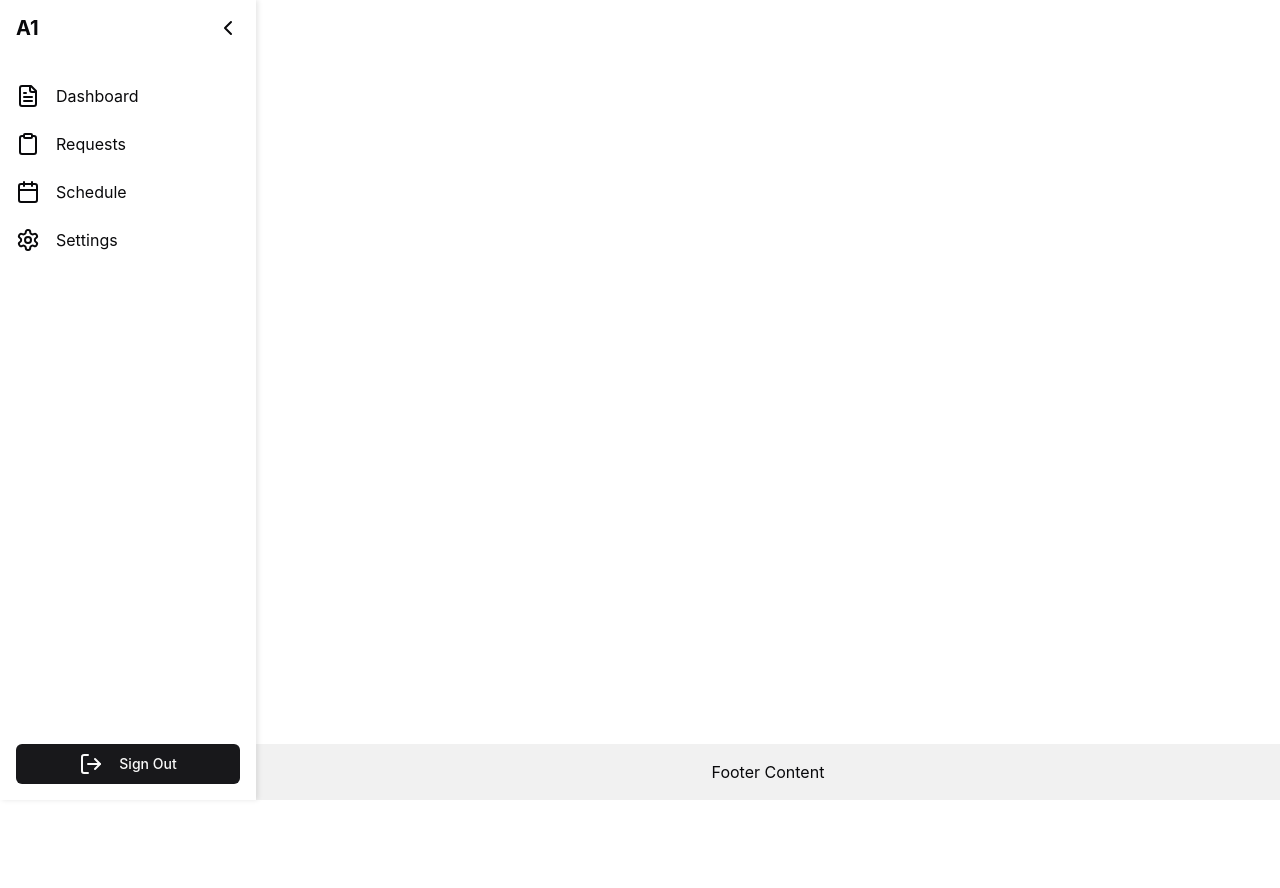
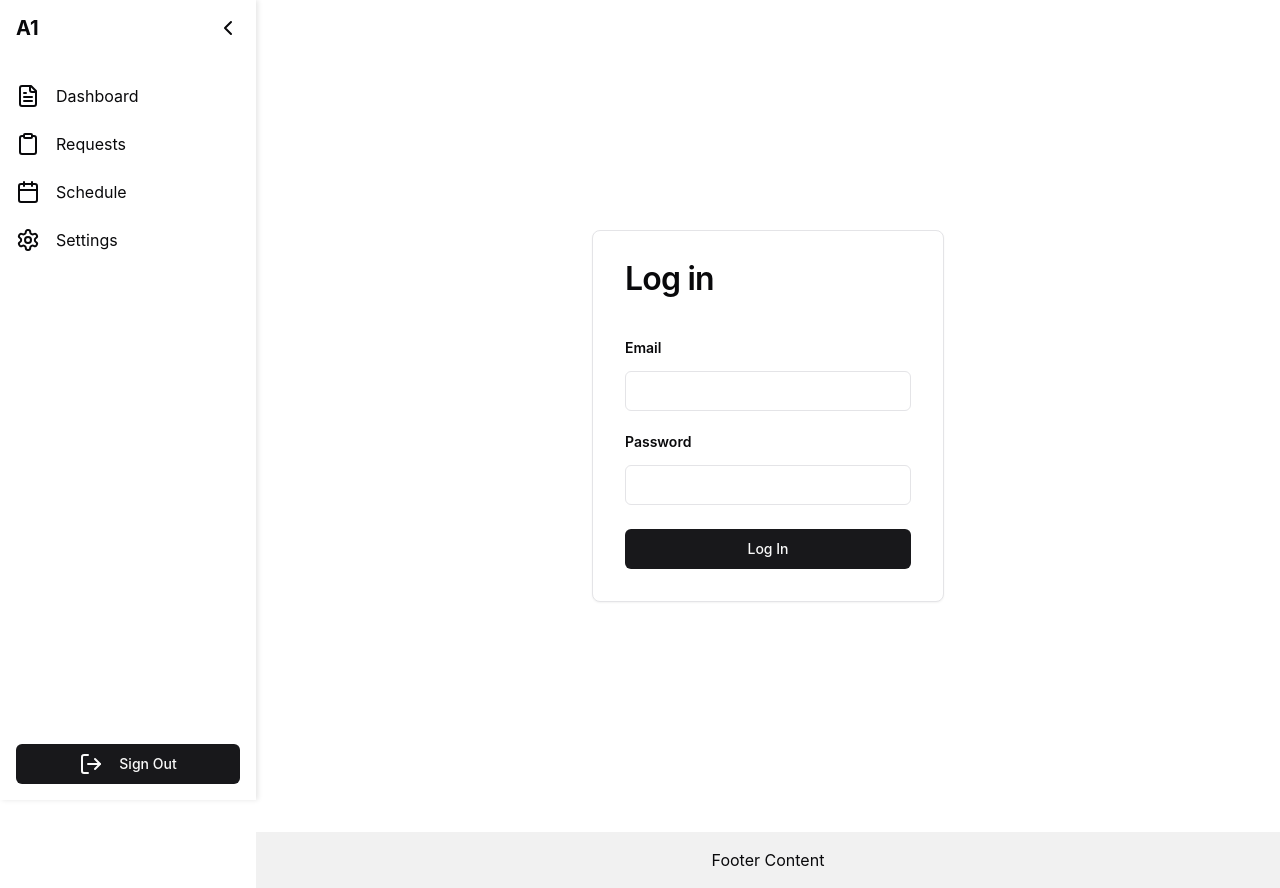
Before and after one commit to Jonathanxjt/A1-Remote, a React (Vite) app in the folder a1/: page /login in a window 1280 px wide. Before the commit the page ends 800 px from the top, so only its background shows below. Built offline with nearby package versions, Linux system fonts and the light colour scheme.

Commit message:
IT8-Login-Small tweak

```diff
--- a/a1/src/App.tsx
+++ b/a1/src/App.tsx
@@ -1,7 +1,9 @@
 import React from 'react';
-import { BrowserRouter as Router, Routes, Route } from 'react-router-dom';
+import {Routes, Route } from 'react-router-dom';
 import Sidebar from './components/Sidebar/Sidebar';
 import RequestPage from './pages/RequestPage/request';
+import Login from './pages/Login/Login';
+import NotFound from './pages/NotFound';
 import Home from './pages/Home'; // Import the Home component
 import './App.css';
 
@@ -12,8 +14,9 @@ const App: React.FC = () => {
       <div className="main-content">
         <Routes>
           <Route path="/" element={<Home />} /> {/* Default route */}
+          <Route path="/login" element={<Login />} /> {/* Login route */}
           <Route path="/requestpage" element={<RequestPage />} /> {/*requestPage route */}
-          {/* Add other routes here */}
+          <Route path="*" element={<NotFound />} /> {/* 404 route */}
         </Routes>
       </div>
       <footer className="footer">
--- a/a1/src/pages/Login/Login.tsx
+++ b/a1/src/pages/Login/Login.tsx
@@ -51,7 +51,6 @@ export default function LoginPage() {
           console.log("staff_id:", staffId);
           sessionStorage.setItem('staff_id', staffId);
 
-          // Perform other actions (e.g., redirect, clear input fields)
           setEmail("");
           setPassword("");
         } else {
```
